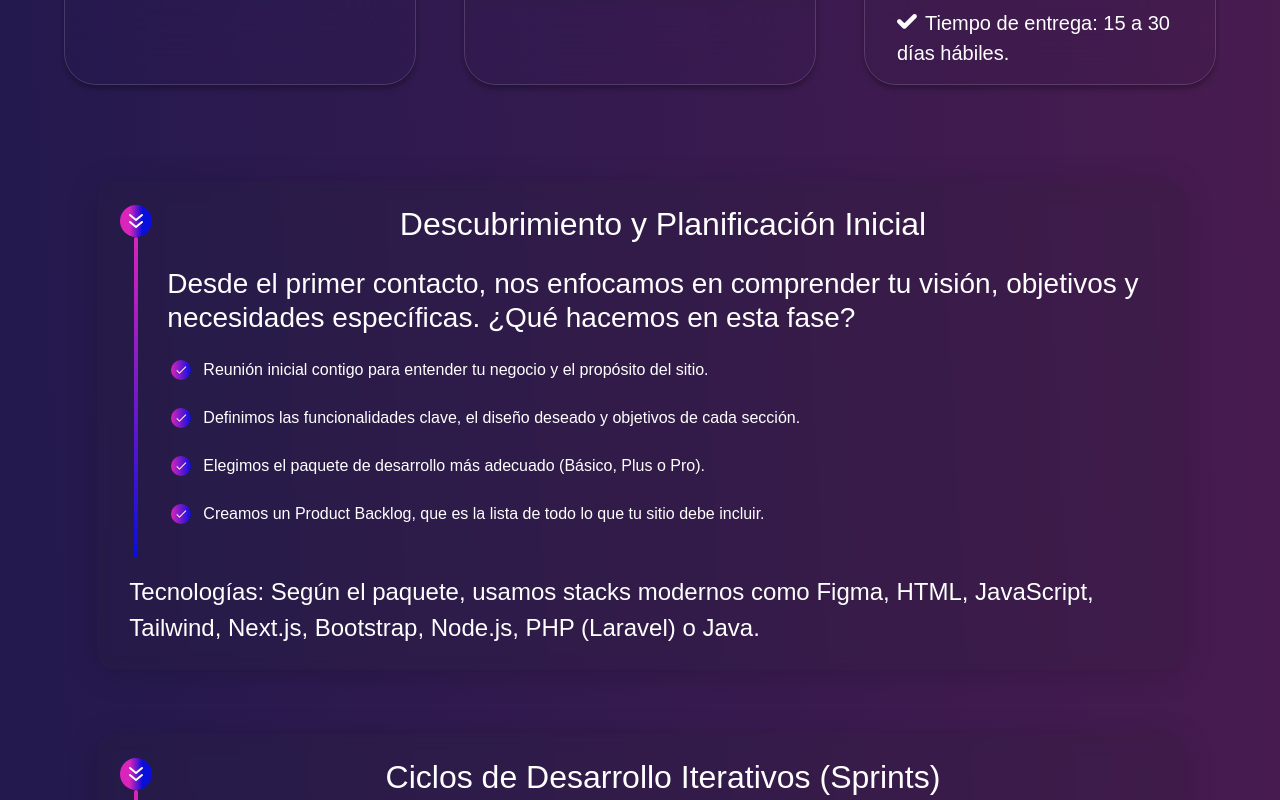
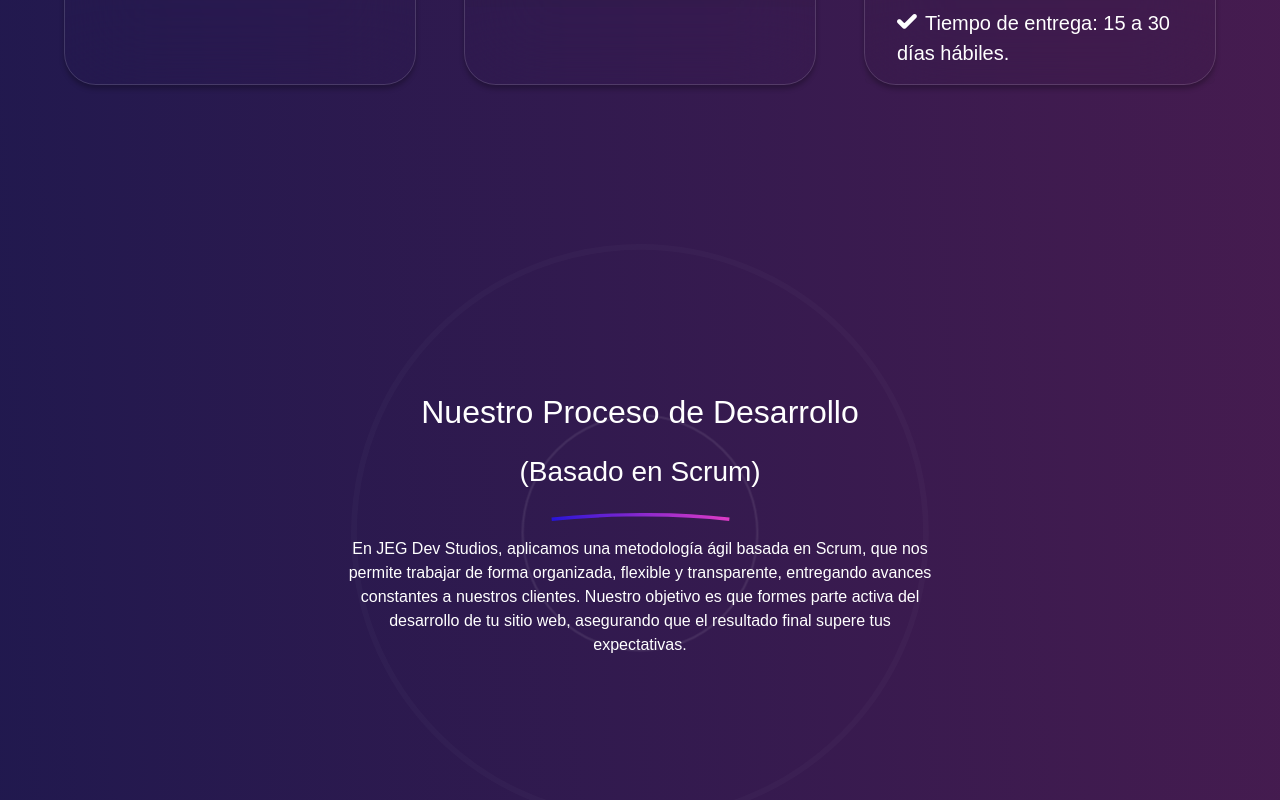
Before and after one commit to JhonnDevJs/jeg-dev-studios-site, a Next.js app: page /servicios/desarrollo-web in a window 1280 px wide. Shown: the part 2580-3380 px from the top of the page. Built offline with nearby package versions, Linux system fonts and the light colour scheme.

Commit message:
feat: Creation component section process

```diff
--- a/src/app/servicios/desarrollo-web/DevWebClient.css
+++ b/src/app/servicios/desarrollo-web/DevWebClient.css
@@ -85,3 +85,61 @@
     display: none !important;
   }
 }
+
+.section-process-waves {
+  height: 100dvh;
+}
+.section-process-waves::before,
+.section-process-waves::after {
+  content: ""; /* Necesario para que los pseudo-elementos se muestren */
+  position: absolute;
+  left: 50%;
+  top: 50%;
+
+  /* Tamaño base de los círculos */
+  width: 200px;
+  height: 200px;
+
+  border-radius: 50%; /* Para hacerlos circulares */
+  border: 2px solid rgba(255, 255, 255, 0.15); /* Color y grosor de la línea (blanco semitransparente) */
+
+  opacity: 0; /* Inician invisibles */
+
+  /* Aplicamos la animación */
+  /* El transform: translate(-50%, -50%) se maneja dentro de la animación para centrar correctamente durante el escalado */
+  animation: waveEffect 5s infinite linear;
+
+  z-index: 0; /* Para que estén detrás del contenido del article (que tiene z-index: 1) */
+}
+
+/* Hacemos que la segunda onda (::after) comience con un retraso para un efecto más dinámico */
+.section-process-waves::after {
+  animation-delay: -2.5s; /* La mitad de la duración de la animación */
+}
+
+.process-waves-container {
+  width: 50%;
+}
+
+@media (max-width: 440px) {
+  .process-waves-container {
+    width: 100%;
+  }
+}
+@keyframes waveEffect {
+  0% {
+    transform: translate(-50%, -50%) scale(0.1); /* Inicia pequeño y centrado */
+    opacity: 0;
+  }
+  20% { /* Aparece gradualmente */
+    opacity: 0.7;
+  }
+  70% { /* Se expande y empieza a desvanecerse */
+    transform: translate(-50%, -50%) scale(2.5); /* Escala hasta 2.5 veces su tamaño base (500px) */
+    opacity: 0.3;
+  }
+  100% { /* Termina grande y completamente transparente */
+    transform: translate(-50%, -50%) scale(3.5); /* Escala hasta 3.5 veces su tamaño base (700px) */
+    opacity: 0;
+  }
+}
--- a/src/app/servicios/desarrollo-web/DevWebClient.jsx
+++ b/src/app/servicios/desarrollo-web/DevWebClient.jsx
@@ -7,6 +7,7 @@ import OrderForm from "@/components/OrderForm";
 import CTAProducts from "@/components/CTAProducts";
 import CardSmallList from "@/components/CardSmallList";
 import CardNestedLists from "@/components/CardNestedLists";
+import SectionProcess from "@/components/SectionProcess";
 import imgWebProduct1 from "@/assets/img/img/services/dev-web/pack-1/imagen-muestra-de-pagina-web.webp";
 import imgWebProduct2 from "@/assets/img/img/services/dev-web/pack-2/imagen-muestra-de-pagina-web.webp";
 import imgWebProduct3 from "@/assets/img/img/services/dev-web/pack-3/imagen-muestra-de-pagina-web.webp";
@@ -412,6 +413,7 @@ export default function DevWebClient() {
           />
         </ul>
       </section>
+      <SectionProcess />
       <section className="d-flex flex-column bg-transparent justify-content-center align-items-center text-center text-white w-100 p-xl-5 p-3 gap-3">
         <CardSmallList
           titulo="Descubrimiento y Planificación Inicial"
@@ -424,6 +426,8 @@ export default function DevWebClient() {
           ]}
           lastText="Tecnologías: Según el paquete, usamos stacks modernos como Figma, HTML, JavaScript, Tailwind, Next.js, Bootstrap, Node.js, PHP (Laravel) o Java."
         />
+      </section>
+      <section className="d-flex flex-column bg-transparent justify-content-center align-items-center text-center text-white w-100 p-xl-5 p-3 gap-3">
         <CardNestedLists
           titulo=" Ciclos de Desarrollo Iterativos (Sprints)"
           subtitulo="Dividimos el proyecto en pequeños ciclos llamados Sprints, de 1 o 2 semanas, en los que desarrollamos y entregamos funcionalidades específicas de tu sitio web. Cada Sprint incluye:"
@@ -452,6 +456,8 @@ export default function DevWebClient() {
             },
           ]}
         />
+      </section>
+      <section className="d-flex flex-column bg-transparent justify-content-center align-items-center text-center text-white w-100 p-xl-5 p-3 gap-3">
         <CardSmallList
           titulo=" Revisión Final y Entrega del Proyecto"
           subtitulo="Una vez terminado el número de Sprints necesarios (dependiendo del paquete elegido), realizamos lo siguiente:"
--- /dev/null
+++ b/src/components/SectionProcess.jsx
@@ -0,0 +1,29 @@
+import Image from "next/image";
+import LineGradient from "@/assets/icons/line-gradient.svg";
+
+export default function SectionProcess() {
+  return (
+    // Cambiado p-3 a p-0 p-sm-3 para eliminar padding en móviles (xs) y mantenerlo en sm+
+    <section className="section-process-waves d-flex flex-column bg-transparent justify-content-center align-items-center text-center text-white w-100 h-vh p-3 p-xl-5 position-relative overflow-hidden">
+      <article className="process-waves-container d-flex flex-column align-items-center gap-3" style={{ zIndex: 1, position: 'relative' }}>
+        <h2 className="text-white text-center">
+          Nuestro Proceso de Desarrollo
+        </h2>
+        <h3 className="text-white text-center">(Basado en Scrum)</h3>
+        <Image
+          src={LineGradient}
+          alt="Line gradient"
+          width={311}
+          height={8}
+        />
+        <p className="text-white text-center">
+          En JEG Dev Studios, aplicamos una metodología ágil basada en Scrum,
+          que nos permite trabajar de forma organizada, flexible y transparente,
+          entregando avances constantes a nuestros clientes. Nuestro objetivo es
+          que formes parte activa del desarrollo de tu sitio web, asegurando que
+          el resultado final supere tus expectativas.
+        </p>
+      </article>
+    </section>
+  );
+}
```
Also changed, not shown: src/assets/icons/line-gradient.svg (added).
